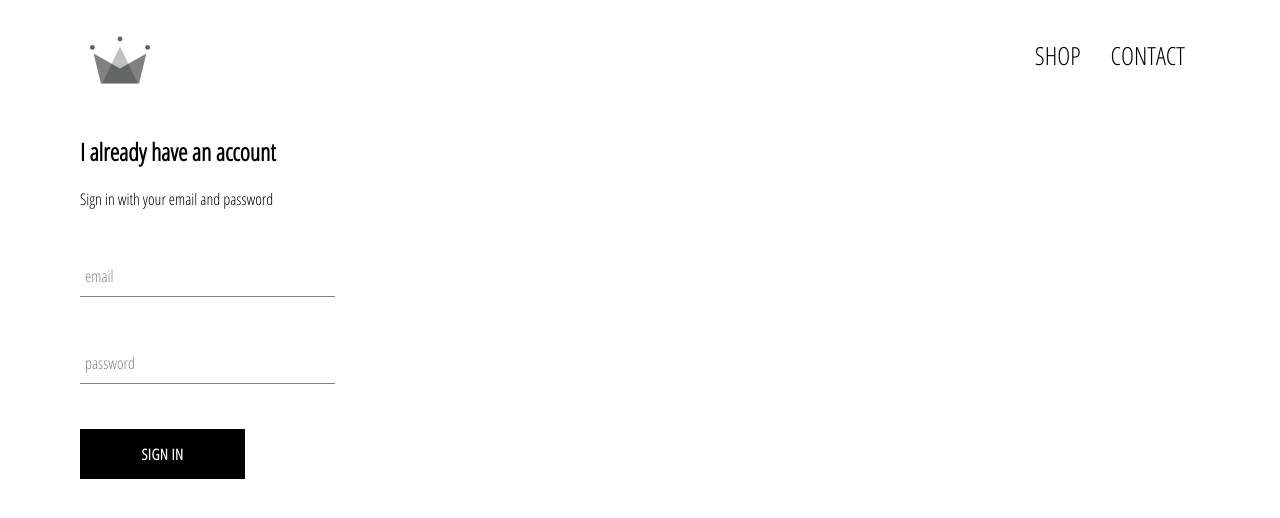
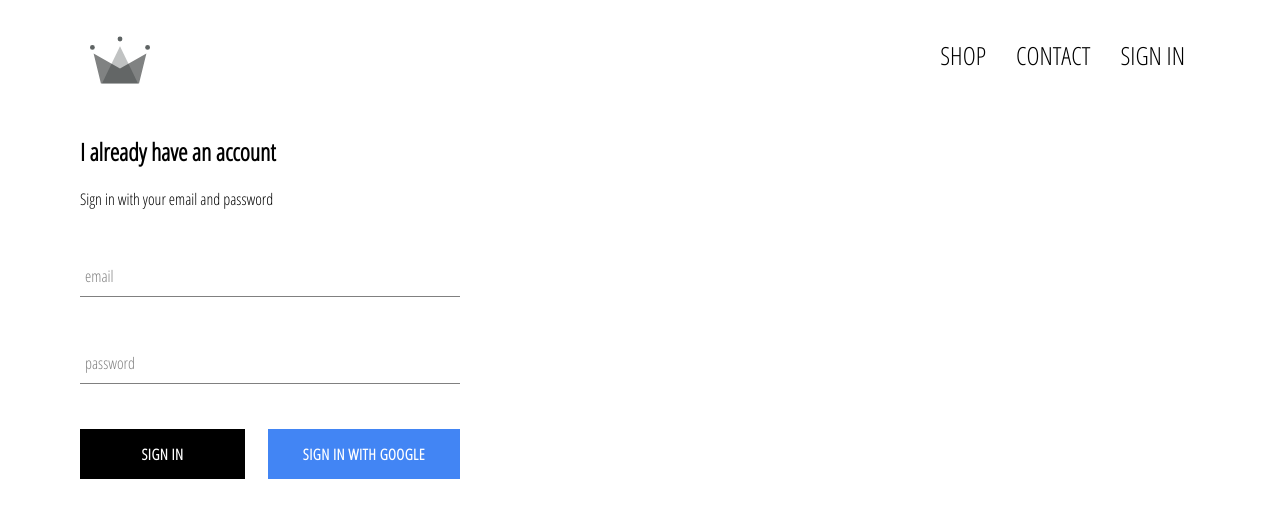
Before and after one commit to VladVasian13/Ecommerce-Shop, a React (Create React App) app: page /signin in a window 1280 px wide. Shown: the top 518 px of the page. Built offline with nearby package versions, Linux system fonts and the light colour scheme; no server answers.

Commit message:
Adding Google Authentification With Firebase

```diff
--- a/package.json
+++ b/package.json
@@ -6,6 +6,7 @@
     "@testing-library/jest-dom": "^5.16.1",
     "@testing-library/react": "^12.1.2",
     "@testing-library/user-event": "^13.5.0",
+    "firebase": "^9.6.3",
     "node-sass": "^7.0.1",
     "react": "^17.0.2",
     "react-dom": "^17.0.2",
--- a/src/App.css
+++ b/src/App.css
@@ -8,3 +8,7 @@
   color: black;
   font-size: 25px;
 }
+
+* {
+  box-sizing: border-box;
+}
--- a/src/App.js
+++ b/src/App.js
@@ -5,19 +5,43 @@
 import ShopPage from './pages/shop/shop.component';
 import Header from './components/header/header.component';
 import SignInAndSignUpPage from './pages/sign-in-and-sign-up/sign-in-and-sign-up.component';
+import { auth, createUserProfileDocument } from './firebase/firbase.utils'
 
-function App() {
+class App extends React.Component {
+
+  constructor() {
+    super();
+
+    this.state = {
+      currentUser: null
+    }
+  }
+
+  unsubscribeFromAuth = null;
+
+  componentDidMount() {
+   this.unsubscribeFromAuth = auth.onAuthStateChanged(async user => {
+      // this.setState({currentUser: user});
+      createUserProfileDocument(user);
+    })
+  }
+
+  componentWillUnmount(){
+    this.unsubscribeFromAuth();
+  }
+
+    render() {
       return (
         <div>
-      <Header/>
+          <Header currentUser= {this.state.currentUser}/>
           <Routes>
             <Route path='/' element={<HomePage/>} />
             <Route path='/shop' element={<ShopPage/>} />
             <Route path='/signin' element={<SignInAndSignUpPage/>} />
           </Routes>
-
         </div>
     );
   }
+}
 
 export default App;
--- a/src/components/custom-button/custom-button.component.jsx
+++ b/src/components/custom-button/custom-button.component.jsx
@@ -2,9 +2,12 @@
 
 import "./custom-button.styles.scss";
 
-const CustomButton = ({ children, ...otherProps }) => {
+const CustomButton = ({ children, isGoogleSignIn, ...otherProps }) => {
   return (
-    <button className="custom-button" {...otherProps}>
+    <button
+      className={`${isGoogleSignIn ? "google-sign-in" : ""} custom-button`}
+      {...otherProps}
+    >
       {children}
     </button>
   );
--- a/src/components/custom-button/custom-button.styles.scss
+++ b/src/components/custom-button/custom-button.styles.scss
@@ -19,4 +19,14 @@
     color: black;
     border: 1px solid black;
   }
+
+  &.google-sign-in {
+    background-color: #4285f4;
+    color: white;
+
+    &:hover {
+      background-color: #357ae8;
+      border: none;
+    }
+  }
 }
--- a/src/components/header/header.component.jsx
+++ b/src/components/header/header.component.jsx
@@ -3,8 +3,9 @@
 
 import { ReactComponent as Logo } from "../../assets/crown.svg";
 import "./header.styles.scss";
+import { auth } from "../../firebase/firbase.utils";
 
-const Header = () => {
+const Header = ({ currentUser }) => {
   return (
     <div className="header">
       <Link className="logo-container" to="/">
@@ -18,6 +19,15 @@
         <Link className="option" to="/shop">
           CONTACT
         </Link>
+        {currentUser ? (
+          <div className="option" onClick={() => auth.signOut()}>
+            SIGN OUT
+          </div>
+        ) : (
+          <Link className="option" to="/signin">
+            SIGN IN
+          </Link>
+        )}
       </div>
     </div>
   );
--- a/src/components/header/header.styles.scss
+++ b/src/components/header/header.styles.scss
@@ -20,6 +20,7 @@
 
     .option {
       padding: 10px 15px;
+      cursor: pointer;
     }
   }
 }
--- a/src/components/sign-in/sign-in.component.jsx
+++ b/src/components/sign-in/sign-in.component.jsx
@@ -1,6 +1,8 @@
 import React from "react";
 import FormInput from "../form-input/form-input.component";
 import CustomButton from "../custom-button/custom-button.component";
+
+import { signInWithGoogle } from "../../firebase/firbase.utils";
 
 import "./sign-in.styles.scss";
 
@@ -50,8 +52,13 @@
             label="password"
             required
           />
-
-          <CustomButton type="submit"> Sign In</CustomButton>
+          <div className="buttons">
+            <CustomButton type="submit"> Sign In</CustomButton>
+            <CustomButton onClick={signInWithGoogle} isGoogleSignIn>
+              {" "}
+              Sign In With Google
+            </CustomButton>
+          </div>
         </form>
       </div>
     );
--- a/src/components/sign-in/sign-in.styles.scss
+++ b/src/components/sign-in/sign-in.styles.scss
@@ -1,5 +1,5 @@
 .sign-in {
-  width: 30vh;
+  width: 380px;
   display: flex;
   flex-direction: column;
 
@@ -7,3 +7,8 @@
     margin: 10px 0;
   }
 }
+
+.buttons {
+  display: flex;
+  justify-content: space-between;
+}
--- /dev/null
+++ b/src/firebase/firbase.utils.js
@@ -0,0 +1,49 @@
+import firebase from 'firebase/compat/app'
+import 'firebase/compat/firestore';
+import 'firebase/compat/auth';
+
+const config = {
+    apiKey: "AIzaSyA_drmLgX7QN7uUXpF15ufbrbs8udhVwA0",
+    authDomain: "ecommerce-db-8d6f1.firebaseapp.com",
+    projectId: "ecommerce-db-8d6f1",
+    storageBucket: "ecommerce-db-8d6f1.appspot.com",
+    messagingSenderId: "187069409223",
+    appId: "1:187069409223:web:6cc02f81bac4842d27dbe2"
+  };
+
+  export const createUserProfileDocument = async (userAuth, additionalData) => {
+    if (!userAuth) return;
+
+    const userRef = firestore.doc(`users/${userAuth.uid}`);
+
+    const snapShot = await userRef.get();
+
+    if(!snapShot.exists) {
+      const { displayName, email } = userAuth;
+      const createdAt = new Date();
+
+      try {
+        await userRef.set({
+          displayName,
+          email,
+          createdAt,
+          ...additionalData
+        })
+      } catch (error) {
+        console.log('error creating user', error.message);
+      }
+    }
+
+    return userRef;
+  }
+
+  firebase.initializeApp(config);
+
+  export const auth = firebase.auth();
+  export const firestore = firebase.firestore();
+
+  const provider = new firebase.auth.GoogleAuthProvider();
+  provider.setCustomParameters({prompt: 'select_account'});
+  export const signInWithGoogle = () => auth.signInWithPopup(provider);
+
+  export default firebase;
```
Also changed, not shown: 1 other file (tests, documents, lock files or other folders). Lines whose indentation alone changed are shown as unchanged.
